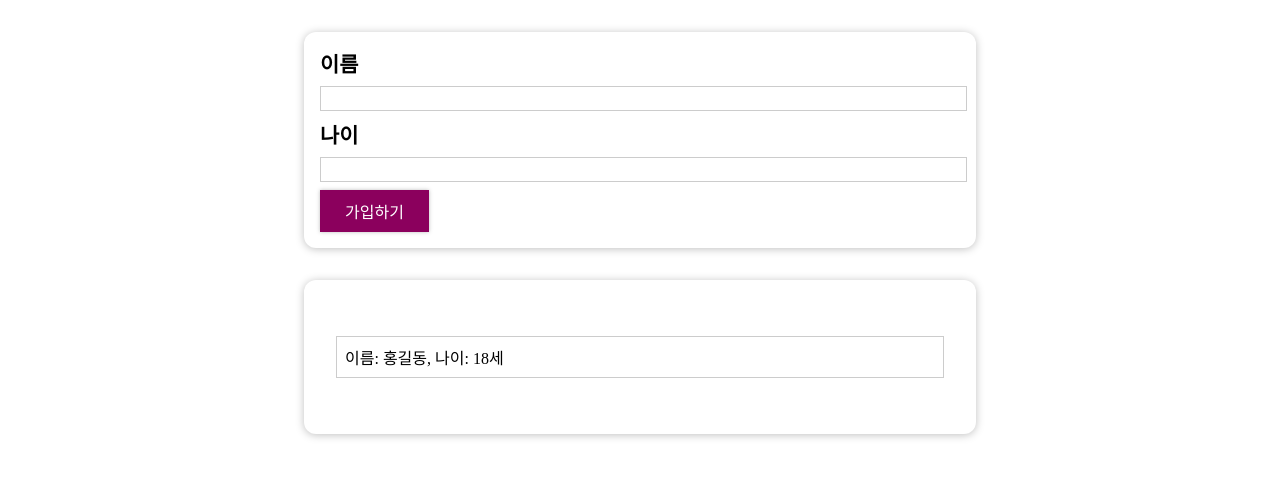
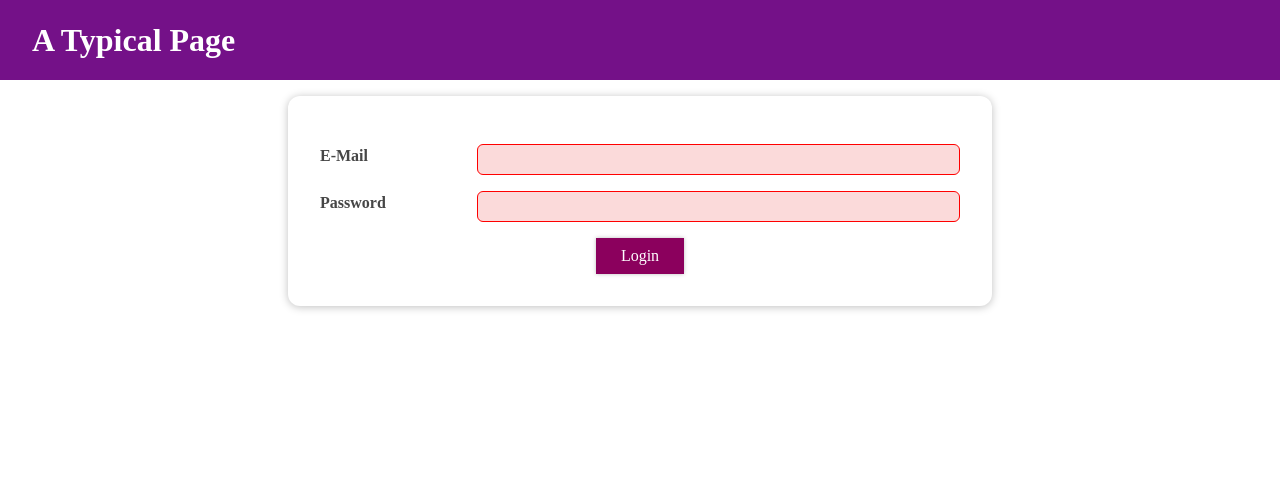
Before and after one commit to EunHyeokLee123/Playdata_React, a React (Vite) app in the folder React_study_01_0408/: page / in a window 1280 px wide. Shown: the top 478 px of the page. Built offline with nearby package versions, Linux system fonts and the light colour scheme.

Commit message:
로그인 입력창 처리

```diff
--- a/React_study_01_0408/src/App.jsx
+++ b/React_study_01_0408/src/App.jsx
@@ -1,25 +1,17 @@
-import React, { useState } from 'react';
-import CourseInput from './components/CourseGoals/CourseInput';
-import CourseList from './components/CourseGoals/CourseList';
+import React from 'react';
 // @ts-ignore
 import styles from './App.module.css';
-import AddUsers from './components/Users/AddUsers';
-import UserList from './components/Users/UserList';
-import Card from './UI/Card';
+import MainHeader from './components/SideEffect/MainHeader/MainHeader';
+import Login from './components/SideEffect/Login/Login';
 
 const App = () => {
-  const USER_LIST = [];
-  const [userList, setUserList] = useState(USER_LIST);
-
-  const addUserList = (user) => {
-    setUserList((prev) => [...prev, user]);
-  };
-
   return (
-    <div>
-      <AddUsers addUserList={addUserList} />
-      <UserList userList={userList} />
-    </div>
+    <>
+      <MainHeader />
+      <main>
+        <Login />
+      </main>
+    </>
   );
 };
 
--- a/React_study_01_0408/src/App.module.css
+++ b/React_study_01_0408/src/App.module.css
@@ -12,3 +12,7 @@
 .btn-danger {
   background: red;
 }
+
+main {
+  margin-top: 6rem;
+}
--- a/React_study_01_0408/src/UI/Button.jsx
+++ b/React_study_01_0408/src/UI/Button.jsx
@@ -1,26 +1,31 @@
 import React from 'react';
-// import './Button.css';
+import './Button.css';
 
-// const Button = ({ children, type, className, onClick }) => {
-//   // ?? : null 병합 연산자 -> 좌항의 변수가 null 혹은 undefined일 경우
-//   // 우항의 값을 대체. className이 null 또는 undefined이면 ''가 입력됨.
-//   const cn = `button ${className ?? ''}`;
+const Button = ({ children, type, className, onClick, disabled }) => {
+  // ?? : null 병합 연산자 -> 좌항의 변수가 null 혹은 undefined일 경우
+  // 우항의 값을 대체. className이 null 또는 undefined이면 ''가 입력됨.
+  const cn = `button ${className ?? ''}`;
 
-//   return (
-//     // props로 받은 type, 이벤트, 버튼 글씨 등
-//     // 버튼을 구성할 때 필요한 모든 요소를 받음.
-//     <button type={type} className={cn} onClick={onClick}>
-//       {children}
-//     </button>
-//   ); m
-// };
+  return (
+    // props로 받은 type, 이벤트, 버튼 글씨 등
+    // 버튼을 구성할 때 필요한 모든 요소를 받음.
+    <button type={type} className={cn} onClick={onClick} disabled={disabled}>
+      {children}
+    </button>
+  );
+};
+
+/*
 import styled from 'styled-components';
+*/
 
 // styled-components를 활용하여 리엑트 컴포넌트 생성
 // 생성과 동시에 요소에 스타일을 문자열로 지정
 // html에서 제공하는 type, onClick 속성은 자동으로 처리해줌.
 // 커스텀 props 같은 경우에는 템플릿 리터럴을 통해 동적으로 처리가 가능함.
 // 별도의 css파일 없이 style을 먹일 수 있음.
+
+/*
 const Button = styled.button`
   font: inherit;
   padding: 0.5rem 1.5rem;
@@ -44,4 +49,6 @@ const Button = styled.button`
   }
 `;
 
+*/
+
 export default Button;
--- /dev/null
+++ b/React_study_01_0408/src/components/SideEffect/Login/Login.jsx
@@ -0,0 +1,83 @@
+import React, { useRef, useState } from 'react';
+import Card from '../../../UI/Card';
+// @ts-ignore
+import styles from './Login.module.css';
+import Button from '../../../UI/Button';
+
+const Login = () => {
+  const [enteredEmail, setEnteredEmail] = useState('');
+  const [enteredPW, setEnteredPW] = useState('');
+
+  // 이메일 입력의 유효여부를 상태 변수로 관리
+  const [emailIsValid, setEmailIsValid] = useState(); // 초기값 undefined
+  const [pwIsValid, setPWIsValid] = useState();
+
+  const submitHandler = (e) => {
+    e.preventDefault();
+    console.log('submit이 동작됨!');
+  };
+
+  // 이메일의 입력값이 변경될 때마다 실행한 이벤트 핸들러
+  const emailChangeHandler = (e) => {
+    setEnteredEmail(e.target.value);
+  };
+
+  // 비밀번호의 입력값이 변경될 때마다 실행할 이벤트 핸들러
+  const pwChangeHandler = (e) => {
+    setEnteredPW(e.target.value);
+  };
+
+  const validateEmailHandler = () => {
+    // 이메일에 @ 여부
+    setEmailIsValid(enteredEmail.includes('@'));
+  };
+
+  const validatePWHandler = () => {
+    // 비밀번호 길이 확인
+    setPWIsValid(enteredPW.trim().length > 6);
+  };
+
+  return (
+    <Card className={styles.login}>
+      <form onSubmit={submitHandler}>
+        <div
+          className={`${styles.control} ${!emailIsValid ? styles.invalid : ''}`}
+        >
+          <label htmlFor='email'>E-Mail</label>
+          <input
+            type='email'
+            id='email'
+            value={enteredEmail}
+            onChange={emailChangeHandler}
+            onBlur={validateEmailHandler} // blur는 focus의 반대
+          />
+        </div>
+        <div
+          className={`${styles.control} ${!pwIsValid ? styles.invalid : ''}`}
+        >
+          <label htmlFor='password'>Password</label>
+          <input
+            type='password'
+            id='password'
+            value={enteredPW}
+            onChange={pwChangeHandler}
+            onBlur={validatePWHandler}
+          />
+        </div>
+        <div className={styles.actions}>
+          {/* button은 disabled를 통해 비활성화 기능 구현가능
+          true면 비활성, false면 활성 */}
+          <Button
+            type='submit'
+            className={styles.btn}
+            disabled={!(emailIsValid && pwIsValid)}
+          >
+            Login
+          </Button>
+        </div>
+      </form>
+    </Card>
+  );
+};
+
+export default Login;
--- /dev/null
+++ b/React_study_01_0408/src/components/SideEffect/Login/Login.module.css
@@ -0,0 +1,55 @@
+.login {
+  width: 90%;
+  max-width: 40rem;
+  margin: 2rem auto;
+  padding: 2rem;
+}
+
+.control {
+  margin: 1rem 0;
+  display: flex;
+  align-items: stretch;
+  flex-direction: column;
+}
+
+.control label,
+.control input {
+  display: block;
+}
+
+.control label {
+  font-weight: bold;
+  flex: 1;
+  color: #464646;
+  margin-bottom: 0.5rem;
+}
+
+.control input {
+  flex: 3;
+  font: inherit;
+  padding: 0.35rem 0.35rem;
+  border-radius: 6px;
+  border: 1px solid #ccc;
+}
+
+.control input:focus {
+  outline: none;
+  border-color: #4f005f;
+  background: #f6dbfc;
+}
+
+.control.invalid input {
+  border-color: red;
+  background: #fbdada;
+}
+
+.actions {
+  text-align: center;
+}
+
+@media (min-width: 768px) {
+  .control {
+    align-items: center;
+    flex-direction: row;
+  }
+}
--- /dev/null
+++ b/React_study_01_0408/src/components/SideEffect/MainHeader/MainHeader.jsx
@@ -0,0 +1,15 @@
+import React from 'react';
+import Navigation from '../Navigation/Navigation';
+// @ts-ignore
+import classes from './MainHeader.module.css';
+
+const MainHeader = (props) => {
+  return (
+    <header className={classes['main-header']}>
+      <h1>A Typical Page</h1>
+      <Navigation />
+    </header>
+  );
+};
+
+export default MainHeader;
--- /dev/null
+++ b/React_study_01_0408/src/components/SideEffect/MainHeader/MainHeader.module.css
@@ -0,0 +1,16 @@
+.main-header {
+  position: fixed;
+  top: 0;
+  left: 0;
+  width: 100%;
+  height: 5rem;
+  display: flex;
+  justify-content: space-between;
+  align-items: center;
+  background: #741188;
+  padding: 0 2rem;
+}
+
+.main-header h1 {
+  color: white;
+}
--- /dev/null
+++ b/React_study_01_0408/src/components/SideEffect/Navigation/Navigation.jsx
@@ -0,0 +1,13 @@
+import React from 'react';
+// @ts-ignore
+import classes from './Navigation.module.css';
+
+const Navigation = () => {
+  return (
+    <nav className={classes.nav}>
+      <ul></ul>
+    </nav>
+  );
+};
+
+export default Navigation;
--- /dev/null
+++ b/React_study_01_0408/src/components/SideEffect/Navigation/Navigation.module.css
@@ -0,0 +1,43 @@
+.nav ul {
+  list-style: none;
+  margin: 0;
+  padding: 0;
+  display: flex;
+  align-items: center;
+}
+
+.nav li {
+  margin: 0;
+  margin-left: 2rem;
+}
+
+.nav a {
+  text-decoration: none;
+  color: white;
+}
+
+.nav a:hover,
+.nav a:active {
+  color: #f3cafb;
+}
+
+.nav button {
+  font: inherit;
+  background: #dd0db0;
+  border: 1px solid #dd0db0;
+  padding: 0.5rem 1.5rem;
+  color: white;
+  cursor: pointer;
+  box-shadow: 0 2px 4px rgba(0, 0, 0, 0.26);
+  border-radius: 20px;
+}
+
+.nav button:focus {
+  outline: none;
+}
+
+.nav button:hover,
+.nav button:active {
+  color: #f3cafb;
+  box-shadow: 0 2px 10px rgba(0, 0, 0, 0.26);
+}
```
Also changed, not shown: React_study_01_0408/src/components/SideEffect/Home/Home.jsx (added, +14 -0 lines), React_study_01_0408/src/components/SideEffect/Home/Home.module.css (added, +7 -0 lines).
